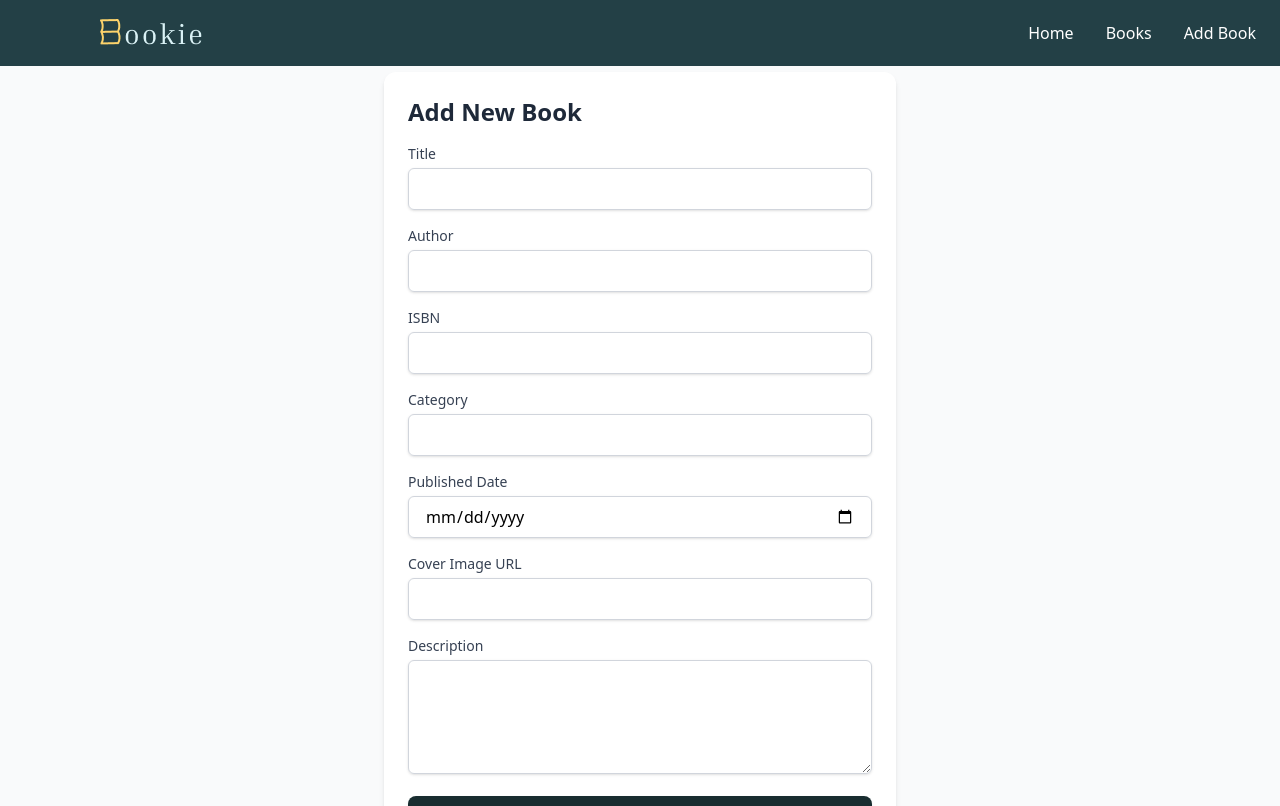
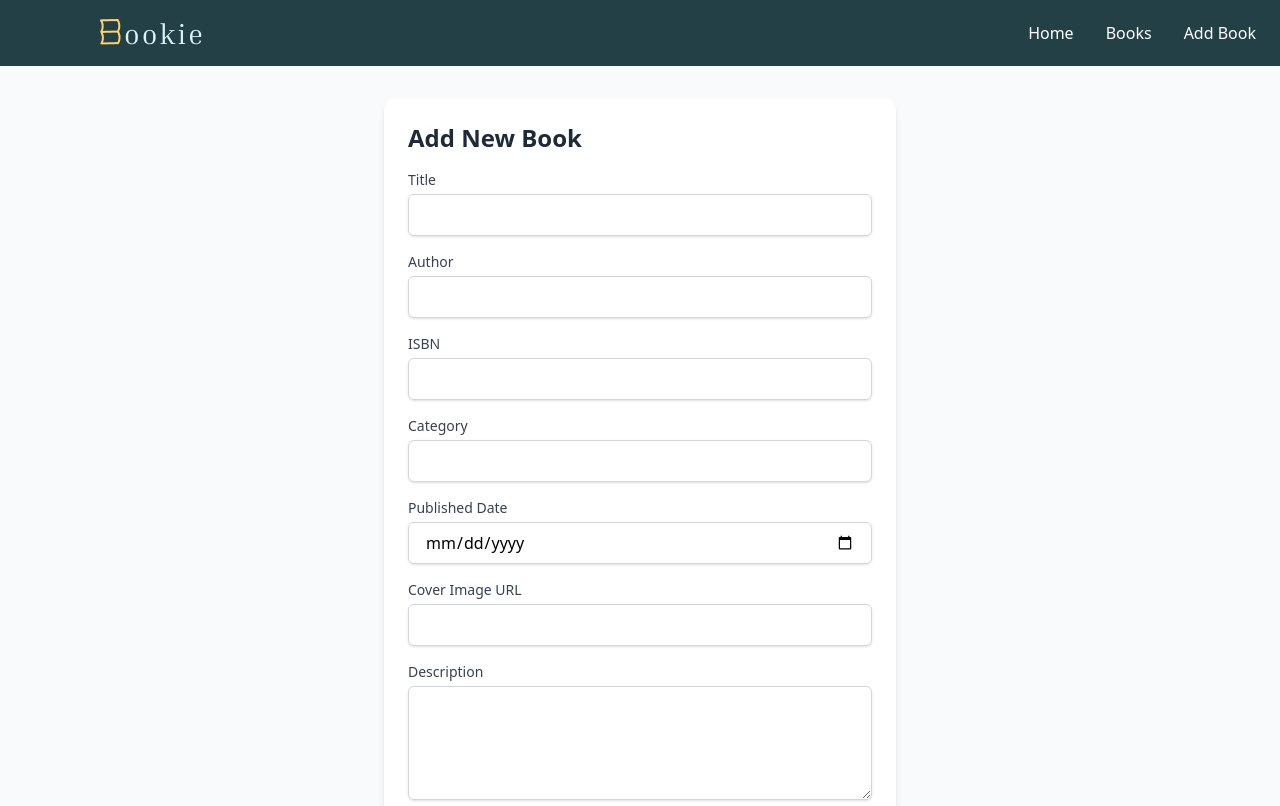
Before and after one commit to BugSlayersC5/Bookie-App, a React (Vite) app: page /create-book in a window 1280 px wide. Shown: the top 806 px of the page. Built offline with nearby package versions, Linux system fonts and the light colour scheme.

Commit message:
wip: create and edit page layout

```diff
--- a/src/pages/CreateBook.jsx
+++ b/src/pages/CreateBook.jsx
@@ -7,7 +7,7 @@
         <>
             <Navbar />
 
-     <div className="min-h-screen flex items-center justify-center bg-gray-50 px-4">
+     <div className="min-h-screen flex items-center justify-center bg-gray-50 px-4 py-8">
       <div className="w-full max-w-lg bg-white p-6 rounded-xl shadow-md">
  <h2 className="text-2xl font-semibold mb-4 text-gray-800">Add New Book</h2>
       <form className="space-y-4">
--- a/src/pages/EditBook.jsx
+++ b/src/pages/EditBook.jsx
@@ -6,6 +6,7 @@
         <>
 
             <Navbar />
+
     <div className="min-h-screen flex items-center justify-center bg-gray-50 px-4">
       <div className="w-full max-w-lg bg-white p-6 rounded-xl shadow-md">
         <h2 className="text-2xl font-bold mb-6 text-center text-gray-700">Edit Book</h2>
```
